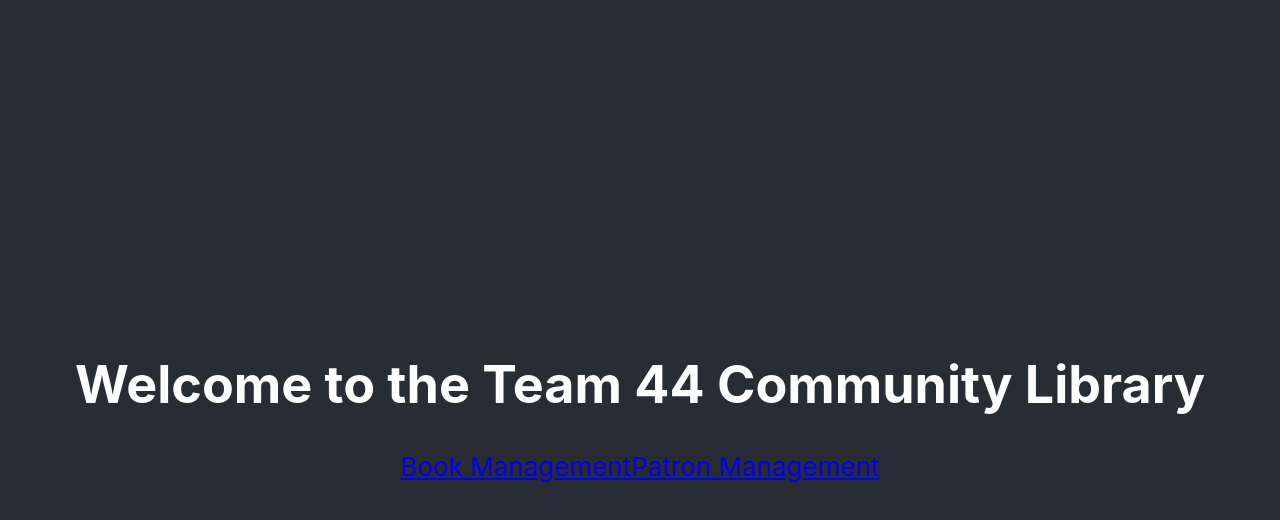
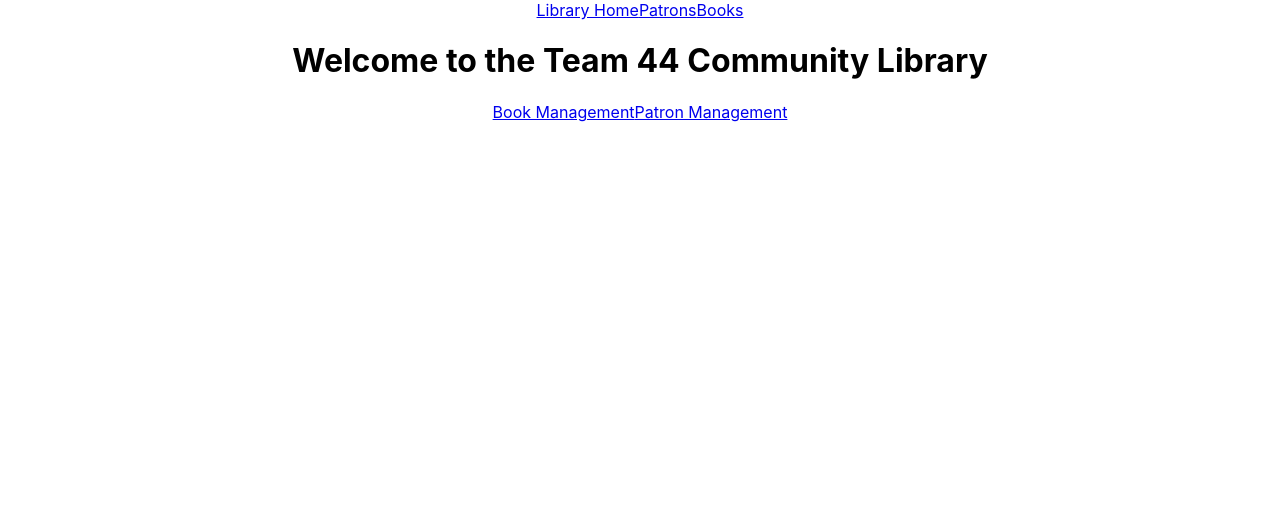
Before and after one commit to allisonglittle/library-database, a React (Create React App) app in the folder library-ui/: page / in a window 1280 px wide. Shown: the top 520 px of the page. Built offline with nearby package versions, Linux system fonts and the light colour scheme.

Commit message:
Added header

```diff
--- a/library-ui/src/App.js
+++ b/library-ui/src/App.js
@@ -4,12 +4,14 @@ import { BrowserRouter as Router, Route } from 'react-router-dom';
 import HomePage from './pages/HomePage';
 import BookManagement from './pages/BookManagement';
 import PatronMangement from './pages/PatronManagement';
+import AppHeader from './components/AppHeader';
 
 function App() {
   return (
     <div className="App">
-      <header className="App-header">
+
         <Router>
+          <AppHeader />
           <div>
             <Route path="/" exact>
               <HomePage />
@@ -23,7 +25,7 @@ function App() {
           </div>
         </Router>
 
-      </header>
+
     </div>
   );
 }
--- /dev/null
+++ b/library-ui/src/components/AppHeader.js
@@ -0,0 +1,14 @@
+import React from "react";
+import { Link } from "react-router-dom";
+
+function AppHeader() {
+    return (
+        <nav>
+            <Link to="/">Library Home</Link>
+            <Link to="/patron_management">Patrons</Link>
+            <Link to="/book_management">Books</Link>
+        </nav>
+    );
+};
+
+export default AppHeader;
```
